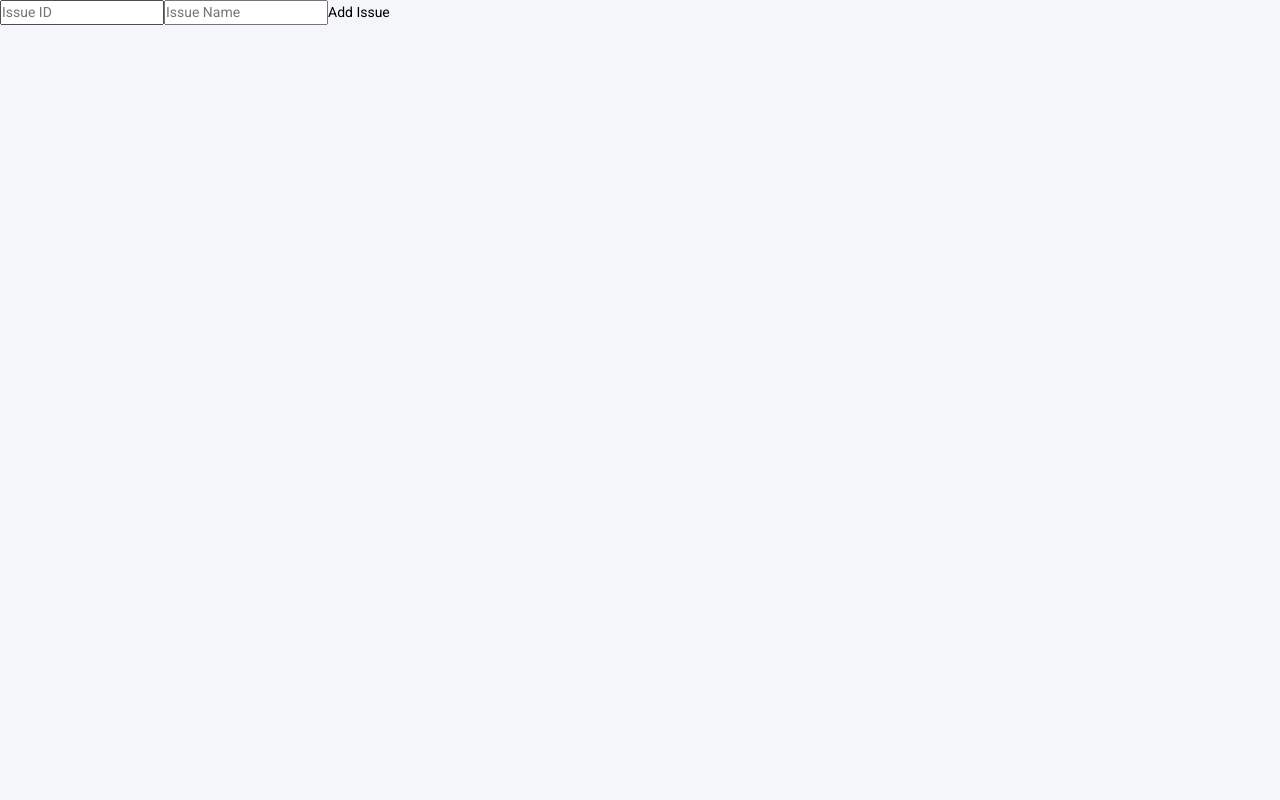
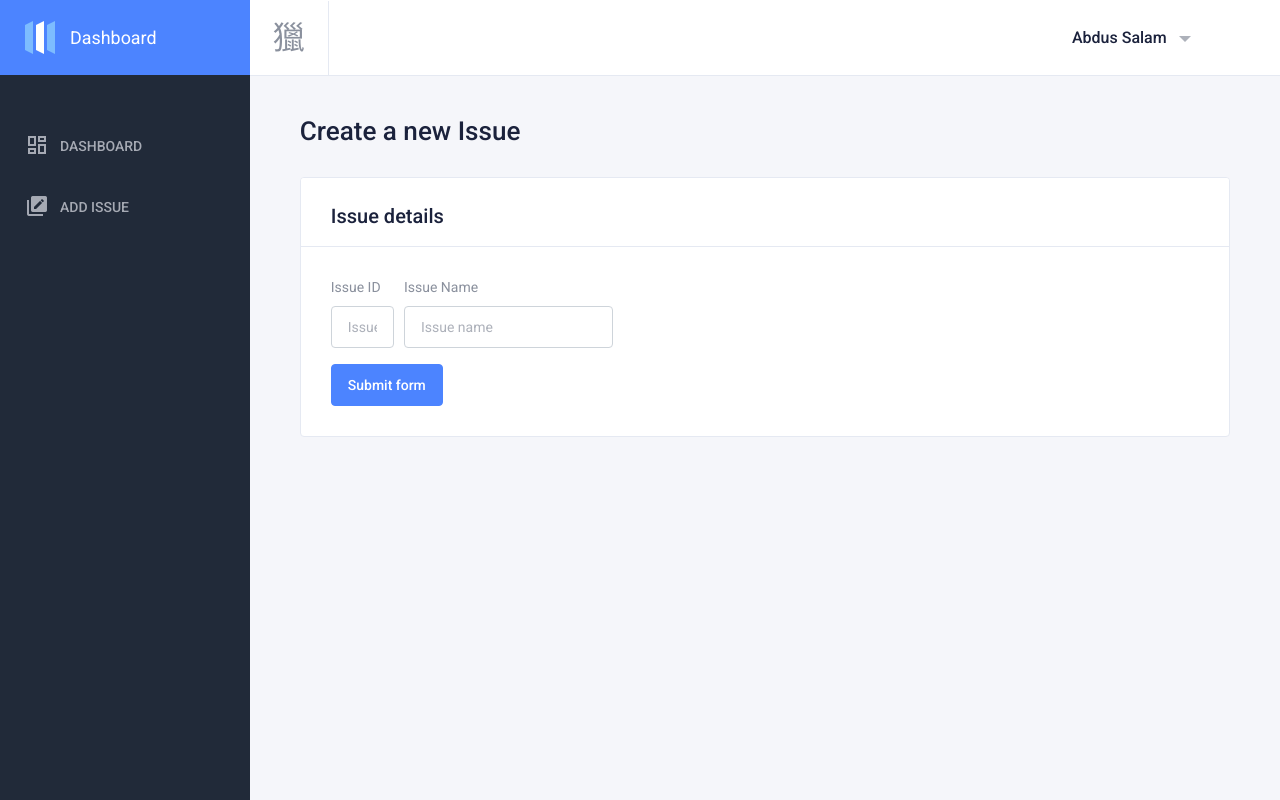
Before and after one commit to JoshMkhari/DepartmentBoard-Front-WebApp, an Angular app: page /add in a window 1280 px wide. Built offline with nearby package versions, Linux system fonts and the light colour scheme; sample sign-in values are in the browser's storage.

Commit message:
Suddenly all javascript is not working

```diff
--- a/src/app/auth/login/login/login.component.ts
+++ b/src/app/auth/login/login/login.component.ts
@@ -29,6 +29,7 @@ export class LoginComponent implements OnInit {
     if (this.option == '/login') {
 
       this.authservice.login(loginform.value.enteredusername, loginform.value.enteredpassword)
+      this.router.navigate(['']);
     }else {
       this.authservice.signup(loginform.value.enteredusername, loginform.value.enteredpassword)
     }
--- a/src/app/issues/issues-create/issues-create.component.html
+++ b/src/app/issues/issues-create/issues-create.component.html
@@ -1,18 +1,167 @@
-<form (submit)="onaddissue(addIssue)" #addIssue="ngForm">
-  <input type="text"
-  ngModel name="enteredID"
-  placeholder="Issue ID"
-  required
-  minlength="1"
-  pattern="^[a-zA-Z0-9\s_-]+$"
-  #enteredID="ngModel"/>
+<!DOCTYPE html>
+<html lang="en" dir="ltr">
+<head>
+  <meta charset="utf-8" />
+  <meta http-equiv="X-UA-Compatible" content="IE=edge" />
+  <meta name="viewport" content="width=device-width, initial-scale=1" />
+  <meta name="description" content="Sleek Dashboard - Free Bootstrap 4 Admin Dashboard Template and UI Kit. It is very powerful bootstrap admin dashboard, which allows you to build products like admin panels, content management systems and CRMs etc.">
 
-  <input type="text"
-         ngModel name="enteredName"
-         placeholder="Issue Name"
-         required
-         minlength="1"
-         pattern="^[a-zA-Z0-9\s_-]+$"
-         #enteredID="ngModel"/>
-  <button type="submit">Add Issue</button>
-</form>
+  <title>Current Issues </title>
+
+  <!-- GOOGLE FONTS -->
+  <link href="https://fonts.googleapis.com/css?family=Montserrat:400,500|Poppins:400,500,600,700|Roboto:400,500" rel="stylesheet" />
+
+  <link href="https://cdn.materialdesignicons.com/4.4.95/css/materialdesignicons.min.css" rel="stylesheet" />
+
+  <!-- SLEEK CSS -->
+
+  <!-- FAVICON -->
+  <link href="assets/img/favicon.png" rel="shortcut icon" />
+</head>
+
+<body class="header-fixed sidebar-fixed sidebar-dark header-light" id="body">
+<script>
+  NProgress.configure({ showSpinner: false });
+  NProgress.start();
+</script>
+
+<!-- ====================================
+——— WRAPPER
+===================================== -->
+<div class="wrapper">
+
+  <!-- ====================================
+    ——— LEFT SIDEBAR WITH OUT FOOTER
+  ===================================== -->
+  <aside class="left-sidebar bg-sidebar">
+    <div id="sidebar" class="sidebar sidebar-with-footer">
+      <!-- Aplication Brand -->
+      <div class="app-brand">
+        <a href="/index.html" title="Dashboard">
+          <svg
+            class="brand-icon"
+            xmlns="http://www.w3.org/2000/svg"
+            preserveAspectRatio="xMidYMid"
+            width="30"
+            height="33"
+            viewBox="0 0 30 33">
+            <g fill="none" fill-rule="evenodd">
+              <path class="logo-fill-blue" fill="#7DBCFF" d="M0 4v25l8 4V0zM22 4v25l8 4V0z" />
+              <path class="logo-fill-white" fill="#FFF" d="M11 4v25l8 4V0z" />
+            </g>
+          </svg>
+
+          <span class="brand-name text-truncate">Dashboard</span>
+        </a>
+      </div>
+
+      <!-- begin sidebar scrollbar -->
+      <div class="" data-simplebar style="height: 100%;">
+        <!-- sidebar menu -->
+        <ul class="nav sidebar-inner" id="sidebar-menu">
+          <li class="has-sub ">
+            <a class="sidenav-item-link" routerLink=""  data-toggle="collapse" data-target="#dashboard"
+               aria-expanded="false" aria-controls="dashboard">
+              <i class="mdi mdi-view-dashboard-outline"></i>
+              <span class="nav-text">Dashboard</span>
+            </a>
+          </li>
+
+          <li class="has-sub ">
+            <a class="sidenav-item-link" data-toggle="collapse" data-target="#app"
+               aria-expanded="false" aria-controls="app">
+              <i class="mdi mdi-pencil-box-multiple"></i>
+              <span class="nav-text" >Add issue</span>
+            </a>
+          </li>
+        </ul>
+      </div>
+    </div>
+  </aside>
+
+
+  <!-- ====================================
+——— PAGE WRAPPER
+===================================== -->
+  <div class="page-wrapper">
+
+    <!-- Header -->
+    <header class="main-header " id="header">
+      <nav class="navbar navbar-static-top navbar-expand-lg">
+        <!-- Sidebar toggle button -->
+        <button id="sidebar-toggler" class="sidebar-toggle">
+          <span class="sr-only">Toggle navigation</span>
+        </button>
+        <!-- search form -->
+        <div class="search-form d-none d-lg-inline-block">
+
+        </div>
+
+        <div class="navbar-right ">
+          <ul class="nav navbar-nav">
+            <!-- User Account -->
+            <li class="dropdown user-menu">
+              <button href="#" class="dropdown-toggle nav-link" data-toggle="dropdown">
+                <span class="d-none d-lg-inline-block">Abdus Salam</span>
+              </button>
+              <ul class="dropdown-menu dropdown-menu-right">
+                <li class="dropdown-footer">
+                  <a href="index.html" (click)="logOut()"> <i class="mdi mdi-logout"></i> Log Out </a>
+                </li>
+              </ul>
+            </li>
+          </ul>
+        </div>
+      </nav>
+    </header>
+    <!-- ====================================
+    ——— CONTENT WRAPPER
+    ===================================== -->
+    <div class="content-wrapper">
+      <div class="content">
+        <div class="breadcrumb-wrapper">
+          <h1>Create a new Issue</h1>
+
+        </div>
+
+        <div class="row">
+          <div class="col-12">
+            <div class="card card-default">
+              <div class="card-header card-header-border-bottom d-flex justify-content-between">
+                <h2>Issue details</h2>
+              </div>
+              <div class="card-body">
+                <form (submit)="onaddissue(addIssue)" #addIssue="ngForm">
+
+                  <div class="form-row">
+                    <div class="col-md-1 mb-3">
+                      <label for="validationServer01">Issue ID</label>
+                      <input type="text" ngModel name="enteredID" class="form-control" id="validationServer01" minlength="1" placeholder="Issue ID" required #enteredID="ngModel">
+                    </div>
+
+                    <div class="col-md-3 mb-3">
+                      <label for="validationServer02">Issue name</label>
+                      <input type="text" ngModel name="enteredName" minlength="1" class="form-control" id="validationServer02" placeholder="Issue name" value="Rahad" #enteredName="ngModel" required>
+                    </div>
+                  </div>
+                  <button class="btn btn-primary" type="submit">Submit form</button>
+                </form>
+              </div>
+            </div>
+          </div>
+        </div>
+      </div> <!-- End Content -->
+    </div> <!-- End Content Wrapper -->
+
+
+  </div> <!-- End Page Wrapper -->
+</div> <!-- End Wrapper -->
+
+<!-- Javascript -->
+<script src="assets/plugins/jquery/jquery.min.js"></script>
+<script src="assets/plugins/bootstrap/js/bootstrap.bundle.min.js"></script>
+<script src='assets/plugins/data-tables/jquery.datatables.min.js'></script>
+<script src='assets/plugins/data-tables/datatables.bootstrap4.min.js'></script>
+<script src="assets/js/sleek.js"></script>
+</body>
+</html>
--- a/src/app/issues/issues-create/issues-create.component.ts
+++ b/src/app/issues/issues-create/issues-create.component.ts
@@ -1,6 +1,7 @@
 import { Component, OnInit } from '@angular/core';
 import {NgForm} from "@angular/forms";
 import {IssuesServiceService} from "../issues-service.service";
+import {Router} from "@angular/router";
 
 @Component({
   selector: 'app-issues-create',
@@ -9,7 +10,8 @@ import {IssuesServiceService} from "../issues-service.service";
 })
 export class IssuesCreateComponent implements OnInit {
 
-  constructor(public issueservice: IssuesServiceService) { }
+  constructor(public issueservice: IssuesServiceService,
+              private _router : Router) { }
 
   ngOnInit(): void {
   }
@@ -29,4 +31,8 @@ export class IssuesCreateComponent implements OnInit {
     issueform.resetForm()
   }
 
+  logOut() {
+    localStorage.removeItem('token')
+    this._router.navigate(['/login']);
+  }
 }
```
